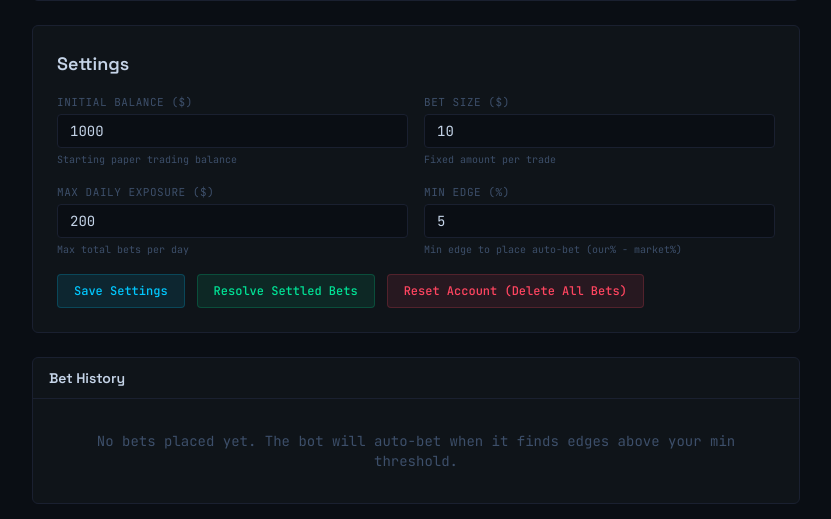
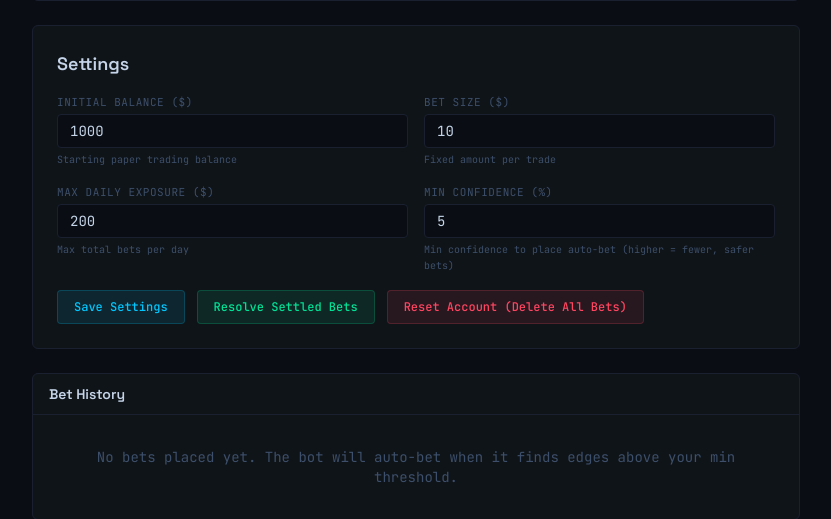
Before and after one commit to tintin222/poly-weather, a FastAPI app: page /config in a window 1280 px wide. Shown: the part 238-757 px from the top of the page, without its empty margins (224-1055 px from the left). Run offline with FastAPI, Linux system fonts and the light colour scheme; data comes from the database, SQL or seed files in the repository; data that the repository does not hold is empty; some libraries are stand-ins or nearby versions.

Commit message:
Fix: raise min confidence cap to 99%, fix label and description
Co-Authored-By: Claude Sonnet 4.6 <noreply@anthropic.com>

```diff
--- a/src/web/templates/config.html
+++ b/src/web/templates/config.html
@@ -88,9 +88,9 @@
             <div class="text-[10px] text-term-muted mt-1">Max total bets per day</div>
           </div>
           <div>
-            <label class="text-[11px] text-term-muted uppercase tracking-wider block mb-1">Min Edge (%)</label>
-            <input type="number" id="cfg-minedge" step="1" min="1" max="50" value="5">
-            <div class="text-[10px] text-term-muted mt-1">Min edge to place auto-bet (our% - market%)</div>
+            <label class="text-[11px] text-term-muted uppercase tracking-wider block mb-1">Min Confidence (%)</label>
+            <input type="number" id="cfg-minedge" step="1" min="1" max="99" value="5">
+            <div class="text-[10px] text-term-muted mt-1">Min confidence to place auto-bet (higher = fewer, safer bets)</div>
           </div>
         </div>
         <div class="flex gap-3 mt-4">
```
